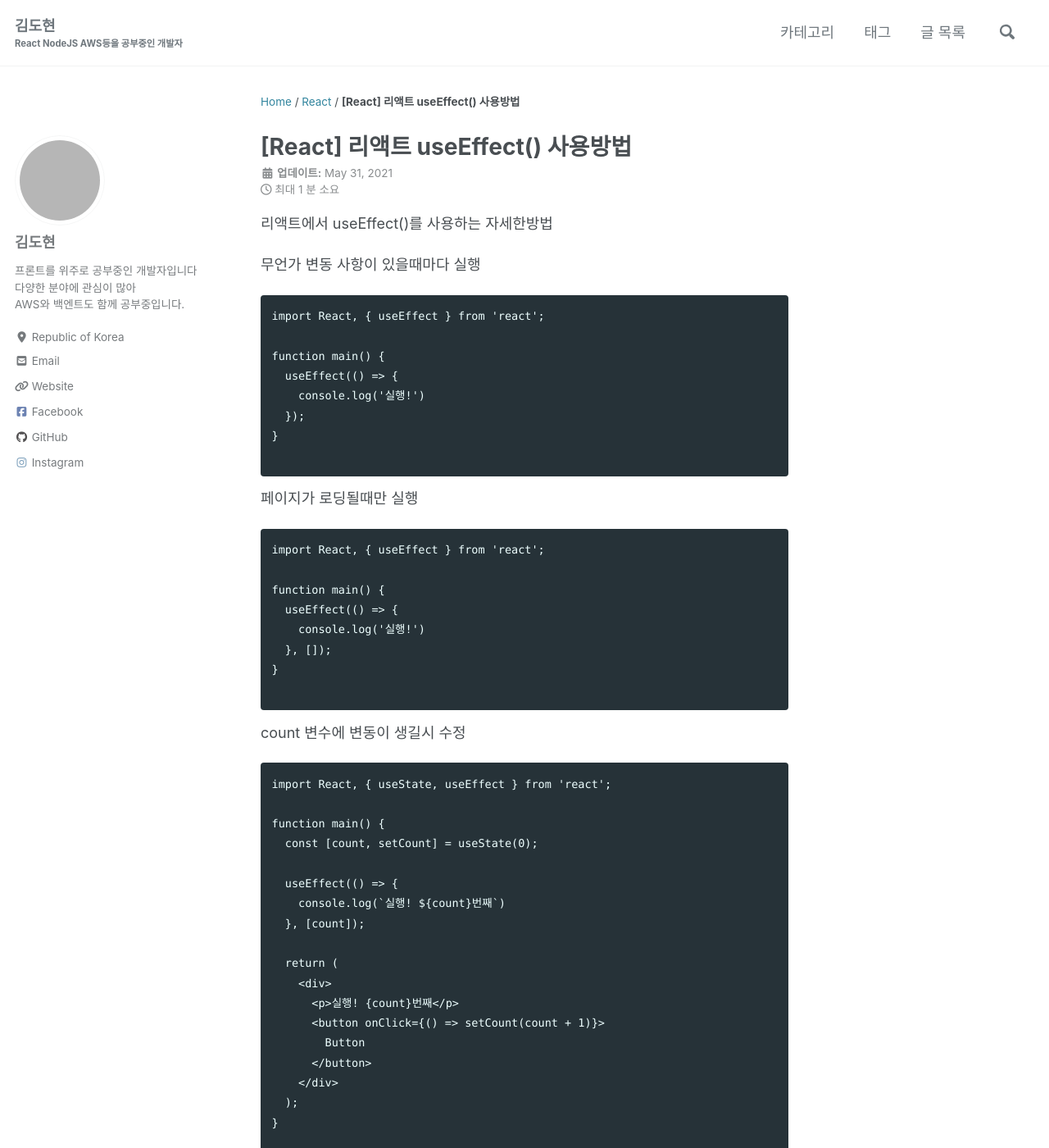
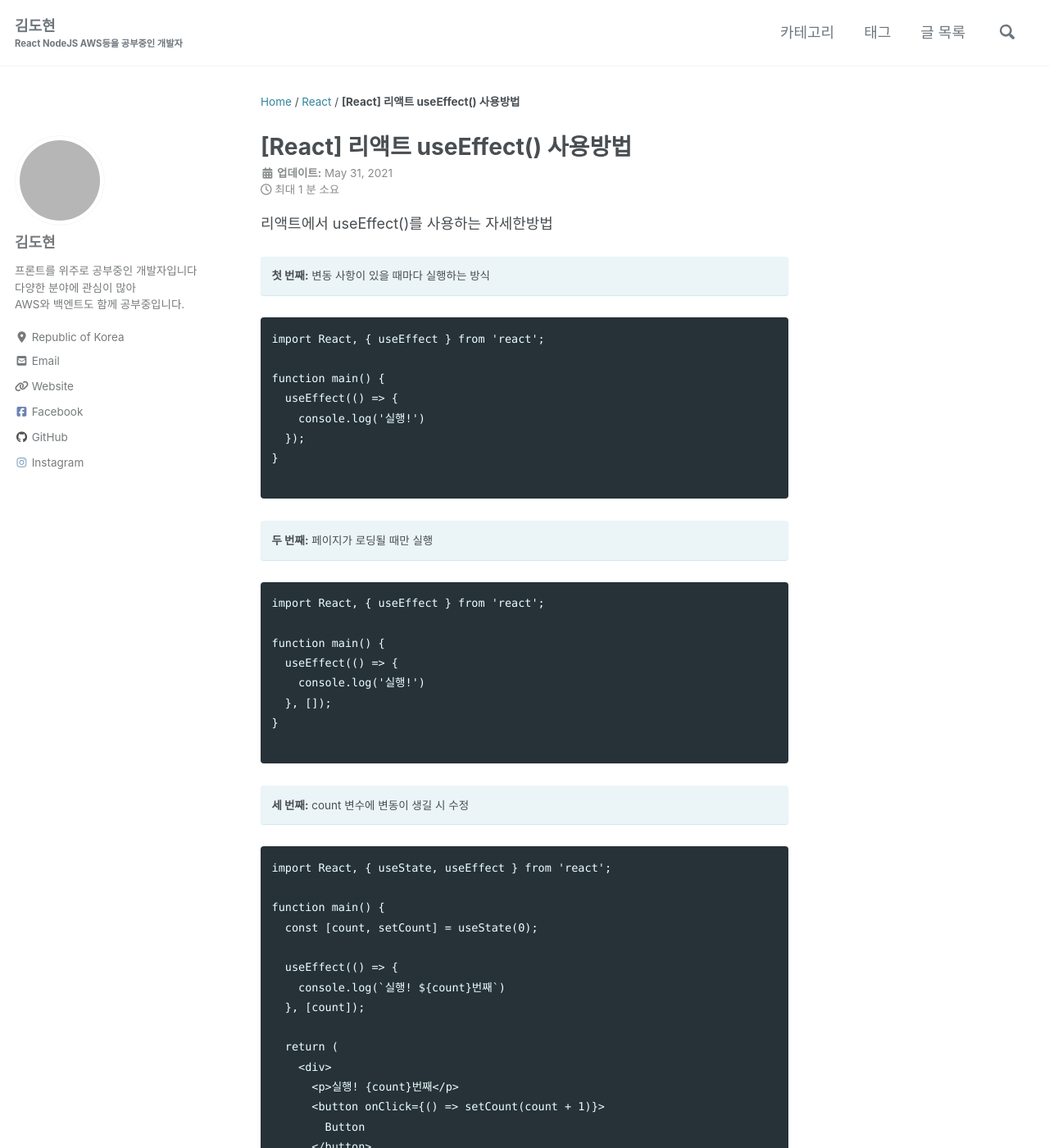
Before and after one commit to kiss8981/kiss8981.github.com, a Jekyll site: the page built from _posts/2021/React/2021-05-31-react-useeffect-useage.md, in a window 1280 px wide and 1400 px high. Shown: the whole window at 82% size. Built offline with Jekyll 4.4.1, drawn with Linux system fonts in a browser that asks for light colours; cached includes are drawn as plain includes; nearby versions of some CDN libraries; a script that is not in the unit is left out; comment, search, counter and statistics services are not loaded; grey boxes are pictures that could not be loaded.

Commit message:
[FIX] (오타수정) 리액트 useEffect() 사용방법

````diff
--- a/_posts/2021/React/2021-05-31-react-useeffect-useage.md
+++ b/_posts/2021/React/2021-05-31-react-useeffect-useage.md
@@ -12,7 +12,8 @@ tag:
 리액트에서 useEffect()를 사용하는 자세한방법
 
 
-무언가 변동 사항이 있을때마다 실행
+**첫 번째:** 변동 사항이 있을 때마다 실행하는 방식
+{: .notice--info}
 
 ```
 import React, { useEffect } from 'react';
@@ -25,7 +26,8 @@ function main() {
 
 ```
 
-페이지가 로딩될때만 실행
+**두 번째:** 페이지가 로딩될 때만 실행
+{: .notice--info}
 
 ```
 import React, { useEffect } from 'react';
@@ -39,7 +41,8 @@ function main() {
 ```
 
 
-count 변수에 변동이 생길시 수정
+**세 번째:** count 변수에 변동이 생길 시 수정
+{: .notice--info}
 
 ```
 import React, { useState, useEffect } from 'react';
````
